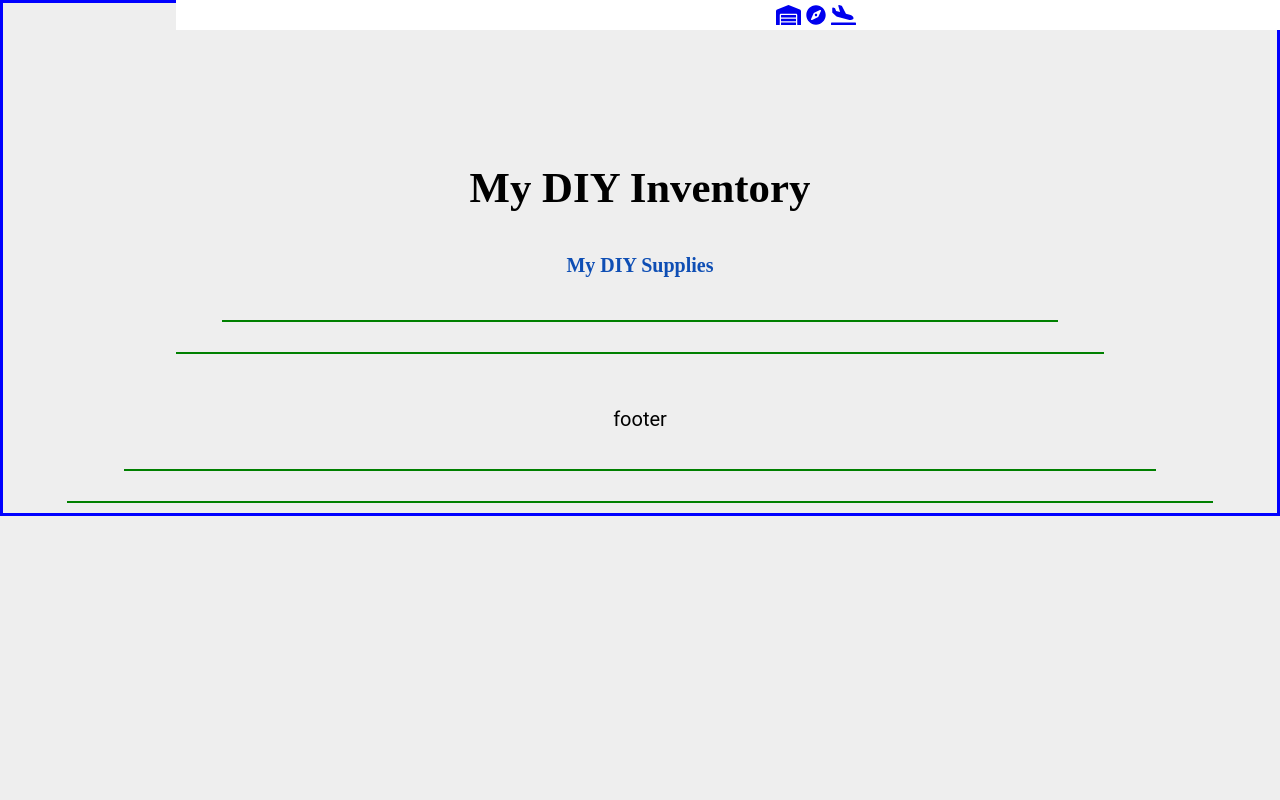
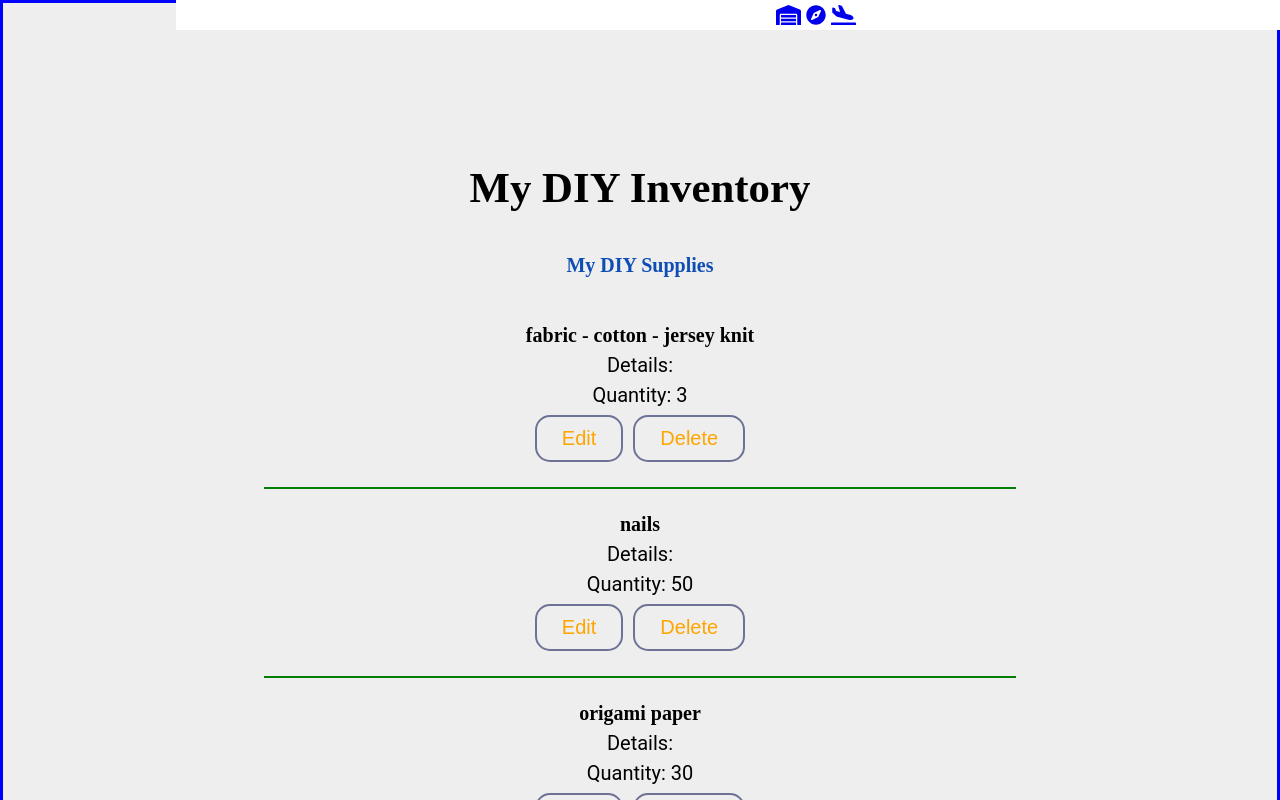
Before and after one commit to Biz-codes/my-diy-inventory-capstone-client, a React (Create React App) app: page /supplies in a window 1280 px wide. Shown: the top 800 px of the page. Built offline with nearby package versions, Linux system fonts and the light colour scheme.

Commit message:
updated scripts

```diff
--- a/package.json
+++ b/package.json
@@ -21,9 +21,12 @@
   },
   "scripts": {
     "start": "react-scripts start",
+    "prebuild": "CI=true react-scripts test --colors",
     "build": "react-scripts build",
     "test": "react-scripts test",
-    "eject": "react-scripts eject"
+    "eject": "react-scripts eject",
+    "predeploy": "npm run build",
+    "deploy": "vercel --prod"
   },
   "eslintConfig": {
     "extends": [
--- a/src/SuppliesPage/Supplies.js
+++ b/src/SuppliesPage/Supplies.js
@@ -1,22 +1,38 @@
 import React, { Component } from 'react';
-import { Link } from 'react-router-dom';
+import supplies from '../dummy'
+import SupplyItem from './SupplyItem'
 
 import Nav from '../Nav'
 
-function Supplies() {
+class Supplies extends Component {
+  state = {
+    supplies_inventory: supplies,
+  };
 
 
+  render() {
+    const { supplies_inventory } = this.state
     return (
-      <div className="Dashboard">
+      <div className="supplies">
         <header>
             <h2>My DIY Supplies</h2>
             <Nav />
         </header>
         <div>
-
+          {supplies_inventory.supplies.map(supply => (
+            <SupplyItem
+              key={supply.id}
+              supply_name={supply.supply_name}
+              details={supply.details}
+              quantity={supply.quantity}
+            />
+          ))}
         </div>
+        <button>Add Supply</button>
       </div>
     );
+  }
+
 }
 
 
--- a/src/SuppliesPage/SupplyItem.js
+++ b/src/SuppliesPage/SupplyItem.js
@@ -0,0 +1,14 @@
+import React from 'react';
+
+export default function SupplyItem(props) {
+    return (
+        <div className="supply-item">
+            <h3>{props.supply_name}</h3>
+            <p>Details: {props.details}</p>
+            <p>Quantity: {props.quantity}</p>
+            <button>Edit</button>
+            <button>Delete</button>
+        </div>
+
+    )
+}
--- /dev/null
+++ b/src/dummy.js
@@ -0,0 +1,29 @@
+export default {
+    supplies: [
+        {
+            id: 1,
+            supply_name: 'fabric - cotton - jersey knit',
+            description: 'blue, yards',
+            quantity: 3,
+        },
+        {
+            id: 2,
+            supply_name: 'nails',
+            description: '...',
+            quantity: 50,
+        },
+        {
+            id: 3,
+            supply_name: 'origami paper',
+            description: 'multicolor, sheets',
+            quantity: 30,
+        },
+        {
+            id: 4,
+            supply_name: 'thread',
+            description: 'green, spools',
+            quantity: 1,
+        },
+
+    ]
+}
```
Also changed, not shown: src/SuppliesPage/AddSupply.js (added, +55 -0 lines), src/SuppliesPage/SuppliesInventory.js (deleted), 1 other file (tests, documents, lock files or other folders).
